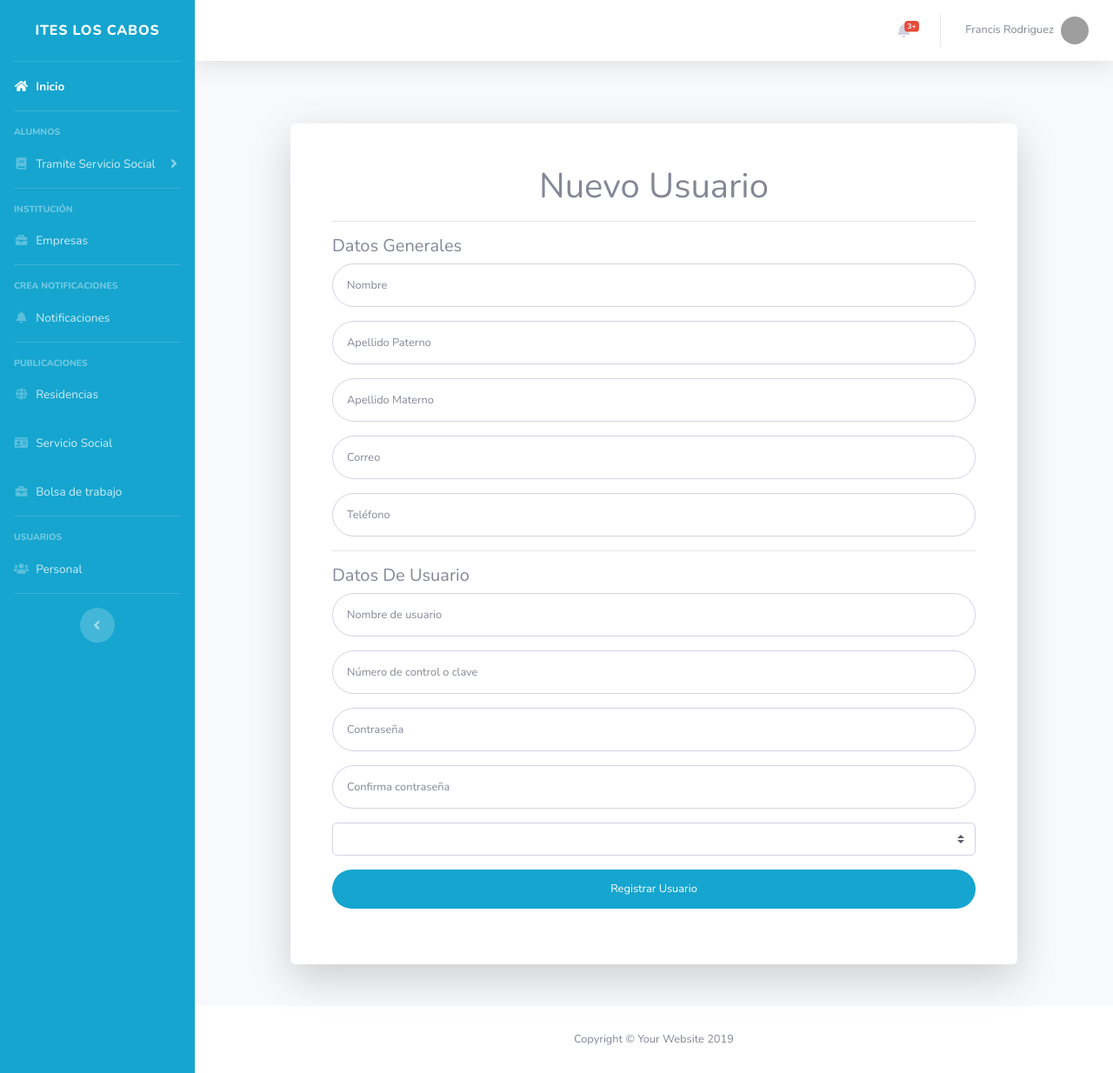
After one commit to JHONNY25/proyectoWeb, a PHP site: page /php/formularios/NuevoUsuario.php in a window 1280 px wide. The commit adds this page. Shown: the whole page at 87% size. Run offline with PHP 8.4, Linux system fonts and the light colour scheme; grey boxes are pictures that could not be loaded.

Commit message:
vista nuevo usuario

```diff
--- /dev/null
+++ b/php/formularios/NuevoUsuario.php
@@ -0,0 +1,116 @@
+<?php require_once '../vistas/cabezera.php'; ?>
+
+<?php require_once '../vistas/sidebar.php'; ?>
+
+<?php require_once '../vistas/labelPerfil.php'; ?>
+
+
+
+
+
+
+
+
+
+<div class="container">
+
+  <!-- Outer Row -->
+  <div class="row justify-content-center">
+
+    <div class="col-xl-10 col-lg-12 col-md-9">
+
+      <div class="card o-hidden border-0 shadow-lg my-5">
+        <div class="card-body p-0">
+          <!-- Nested Row within Card Body -->
+          <div class="row">
+            <div class="col-lg-12">
+              <div class="p-5">
+                <div class="text-center">
+                  <h1>Nuevo Usuario</h1>
+                </div>
+
+
+
+
+                <form action="../procesamiento/NuevoUsuario.php" class="user" method="post">
+                  <hr>
+                  <h5>Datos Generales</h5>
+                  <div class="form-group">
+                    <input type="text" class="form-control form-control-user" name="nombre" aria-describedby="emailHelp" placeholder="Nombre">
+                  </div>
+                  <div class="form-group">
+                    <input type="text" class="form-control form-control-user" name="aPat" aria-describedby="emailHelp" placeholder="Apellido Paterno">
+                  </div>
+                  <div class="form-group">
+                    <input type="text" class="form-control form-control-user" name="aMat" aria-describedby="emailHelp" placeholder="Apellido Materno">
+                  </div>
+                  <div class="form-group">
+                    <input type="email" class="form-control form-control-user" name="correo" aria-describedby="emailHelp" placeholder="Correo">
+                  </div>
+                  <div class="form-group">
+                    <input type="text" class="form-control form-control-user" name="telefono" aria-describedby="emailHelp" placeholder="Teléfono">
+                  </div>
+                  <hr>
+                  <h5>Datos De Usuario</h5>
+                  <div class="form-group">
+                    <input type="text" class="form-control form-control-user" name="nombreUsuario" aria-describedby="emailHelp" placeholder="Nombre de usuario">
+                  </div>
+                  <div class="form-group">
+                    <input type="text" class="form-control form-control-user" name="numeroControl" aria-describedby="emailHelp" placeholder="Número de control o clave">
+                  </div>
+                  <div class="form-group">
+                    <input type="password" class="form-control form-control-user" name="contrasena" placeholder="Contraseña">
+                  </div>
+                  <div class="form-group">
+                    <input type="password" class="form-control form-control-user" name="confirmContra" placeholder="Confirma contraseña">
+                  </div>
+
+                  <div class="form-group" >
+                      <select name="tipo"class="custom-select "  >
+                        <option value="nada"></option>
+                        <option value="Alumno">Alumno</option>
+                        <option value="Administrativo">Administrativo</option>
+                      </select>
+                  </div>
+
+                  <div class="form-group">
+                  </div>
+                  <p><input type="submit" value="Registrar Usuario" href="#" class="btn btn-inicio btn-user btn-block" />
+                  </p>
+
+                </form>
+
+
+
+
+
+
+              </div>
+            </div>
+          </div>
+        </div>
+      </div>
+
+    </div>
+
+  </div>
+
+</div>
+
+
+
+
+
+
+
+
+
+
+
+
+
+<?php require_once '../vistas/footer.php'; ?>
+
+<?php require_once '../vistas/logoutModal.php'; ?>
+
+<?php require_once '../vistas/bloqueScriptView.php'; ?>
--- a/php/tablas/personal.php
+++ b/php/tablas/personal.php
@@ -12,7 +12,7 @@
             <li class="breadcrumb-item active">Personal</li>
         </ol>
 
-        <a href="#" class="mb-3 btn btn-icon-split btn-add">
+        <a href="../formularios/NuevoUsuario.php" class="mb-3 btn btn-icon-split btn-add">
             <span class="icon text-white-50">
                 <i class="fas fa-plus-circle"></i>
             </span>
--- a/php/vistas/sidebar.php
+++ b/php/vistas/sidebar.php
@@ -113,6 +113,7 @@
     <span>Personal</span></a>
 </li>
 
+
 <!-- Divider -->
 <hr class="sidebar-divider d-none d-md-block">
 
```
Also changed, not shown: php/procesamiento/NuevoUsuario.php (added, +14 -0 lines), css/sb-admin-2.css.
